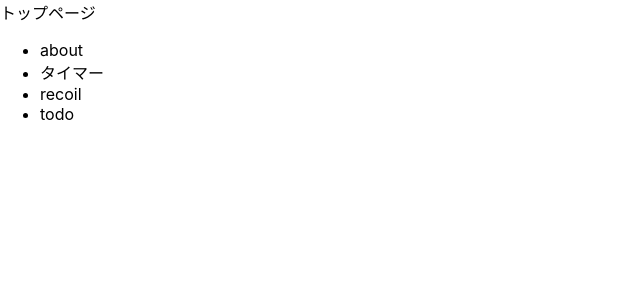
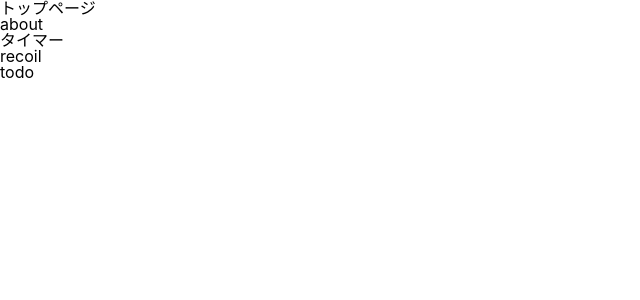
Before and after one commit to SonedaYusuke/next-template, a Next.js app: page / in a window 1280 px wide. Shown: the top 300 px of the page, without its empty margins (0-640 px from the left). Built offline with nearby package versions, Linux system fonts and the light colour scheme.

Commit message:
reset-cssを入れる

```diff
--- a/package.json
+++ b/package.json
@@ -13,7 +13,8 @@
     "next": "^10.2.3",
     "react": "^17.0.1",
     "react-dom": "^17.0.1",
-    "recoil": "^0.4.0"
+    "recoil": "^0.4.0",
+    "reset-css": "^5.0.1"
   },
   "devDependencies": {
     "@emotion/react": "^11.1.2",
--- a/src/styles/globals.scss
+++ b/src/styles/globals.scss
@@ -1,3 +1,5 @@
+@import url('../../node_modules/reset-css/reset.css');
+
 html,
 body {
   padding: 0;
```
Also changed, not shown: 1 other file (tests, documents, lock files or other folders).
